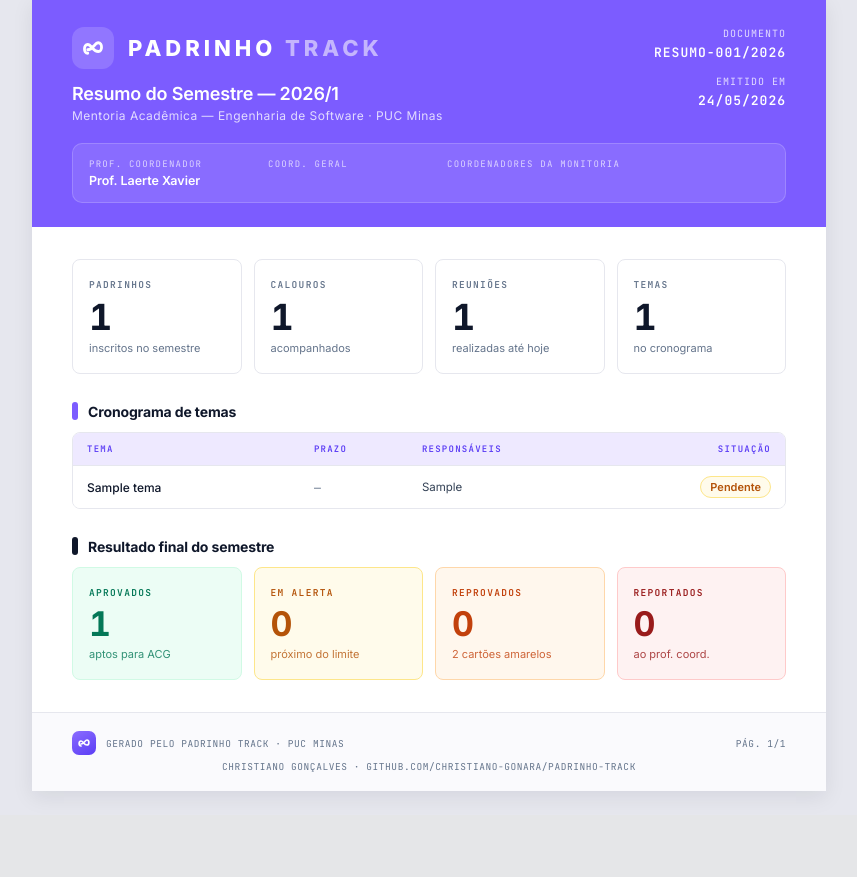
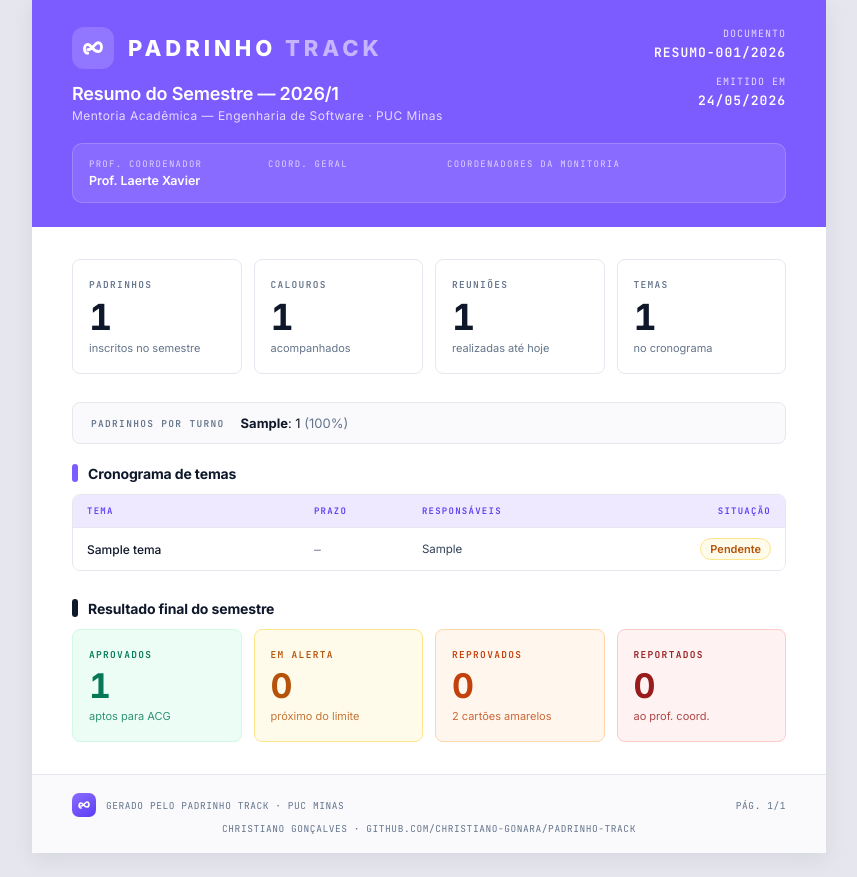
Before and after one commit to christiano-gonara/padrinho-track, a Flask app: page /relatorio/resumo in a window 1280 px wide. Shown: the part 71-948 px from the top of the page, without its empty margins (211-1068 px from the left). Before the commit the page ends 862 px from the top, so only its background shows below. Run offline with Flask 3, Linux system fonts and the light colour scheme; data comes from the database, SQL or seed files in the repository; tables that the repository leaves empty hold one stand-in row (values such as "Sample post"); parts of the project's set-up code (start-up, migrations or seed data) failed here and were passed over.

Commit message:
feat: distribuição por turno no relatório
Adiciona bloco "Padrinhos por turno" no Resumo do Semestre,
entre os cards de totais e o cronograma de temas.
Formato: Manhã: N (X%) · Noite: N (X%)
Calculado diretamente da tabela padrinhos.

Co-Authored-By: Claude Sonnet 4.6 <noreply@anthropic.com>

```diff
--- a/app.py
+++ b/app.py
@@ -708,6 +708,14 @@ def relatorio_resumo():
             "situacao": t["situacao"] or "pendente",
         })
 
+    from collections import Counter
+    turno_counter = Counter(p["turno"] for p in padrinhos if p["turno"])
+    total_com_turno = sum(turno_counter.values())
+    turno_data = [
+        {"turno": t, "qtd": q, "pct": round(q / total_com_turno * 100) if total_com_turno else 0}
+        for t, q in sorted(turno_counter.items())
+    ]
+
     return render_template("pages/relatorio_resumo_semestre.html",
         config=CONFIG,
         hoje=date.today(),
@@ -720,6 +728,7 @@ def relatorio_resumo():
         n_reprovados=contadores["reprovados"],
         n_reportados=contadores["reportados"],
         limite_amarelos=limite,
+        turno_data=turno_data,
     )
 
 
--- a/templates/pages/relatorio_resumo_semestre.html
+++ b/templates/pages/relatorio_resumo_semestre.html
@@ -100,6 +100,19 @@
       </div>
     </div>
 
+    <!-- Distribuição por turno -->
+    {% if turno_data %}
+    <div style="margin-bottom:20px;padding:12px 18px;border:1px solid #e6e7ee;border-radius:8px;background:#fafafd;display:flex;align-items:center;gap:16px;">
+      <div style="font-family:'JetBrains Mono',monospace;font-size:9.5px;color:#64748b;letter-spacing:0.14em;text-transform:uppercase;font-weight:600;white-space:nowrap;">Padrinhos por turno</div>
+      <div style="font-size:13px;color:#0f172a;">
+        {% for item in turno_data %}
+          {% if not loop.first %}<span style="color:#94a3b8;margin:0 6px;">·</span>{% endif %}
+          <strong>{{ item.turno }}</strong>: {{ item.qtd }} <span style="color:#64748b;">({{ item.pct }}%)</span>
+        {% endfor %}
+      </div>
+    </div>
+    {% endif %}
+
     <!-- Cronograma de temas -->
     <div style="margin-bottom:28px;">
       <div style="display:flex;align-items:center;gap:10px;margin-bottom:12px;">
```
